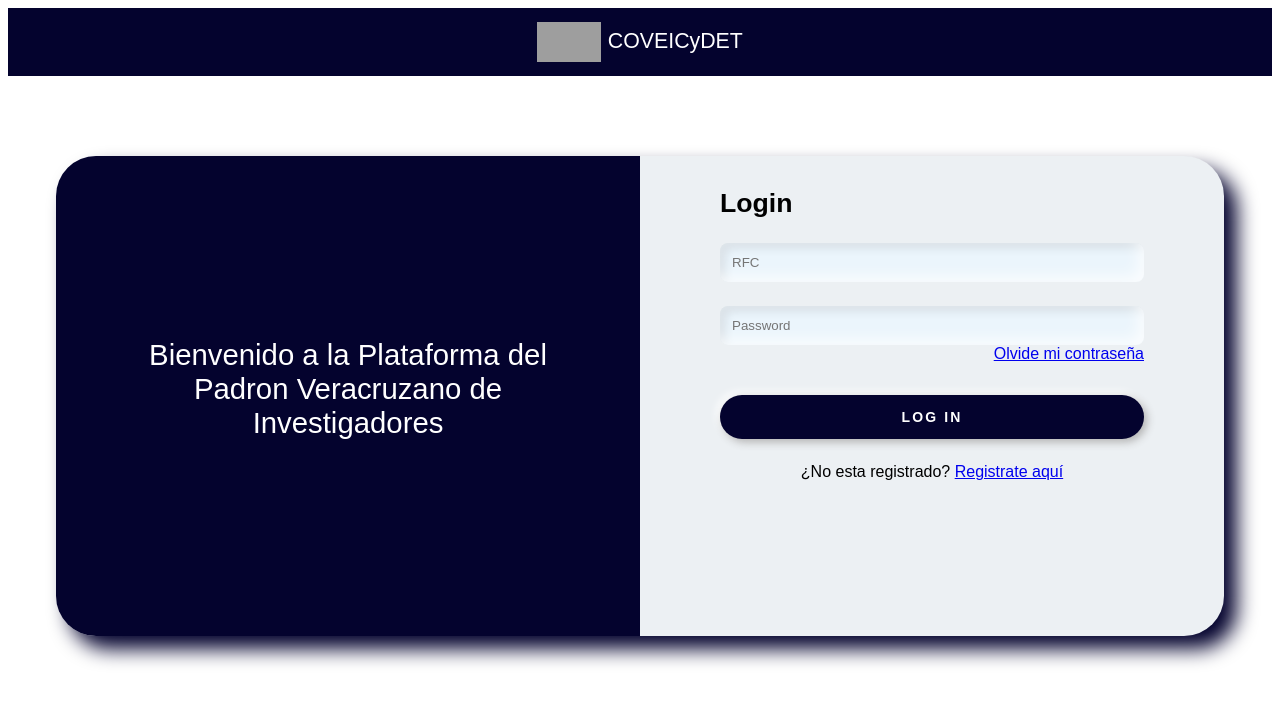
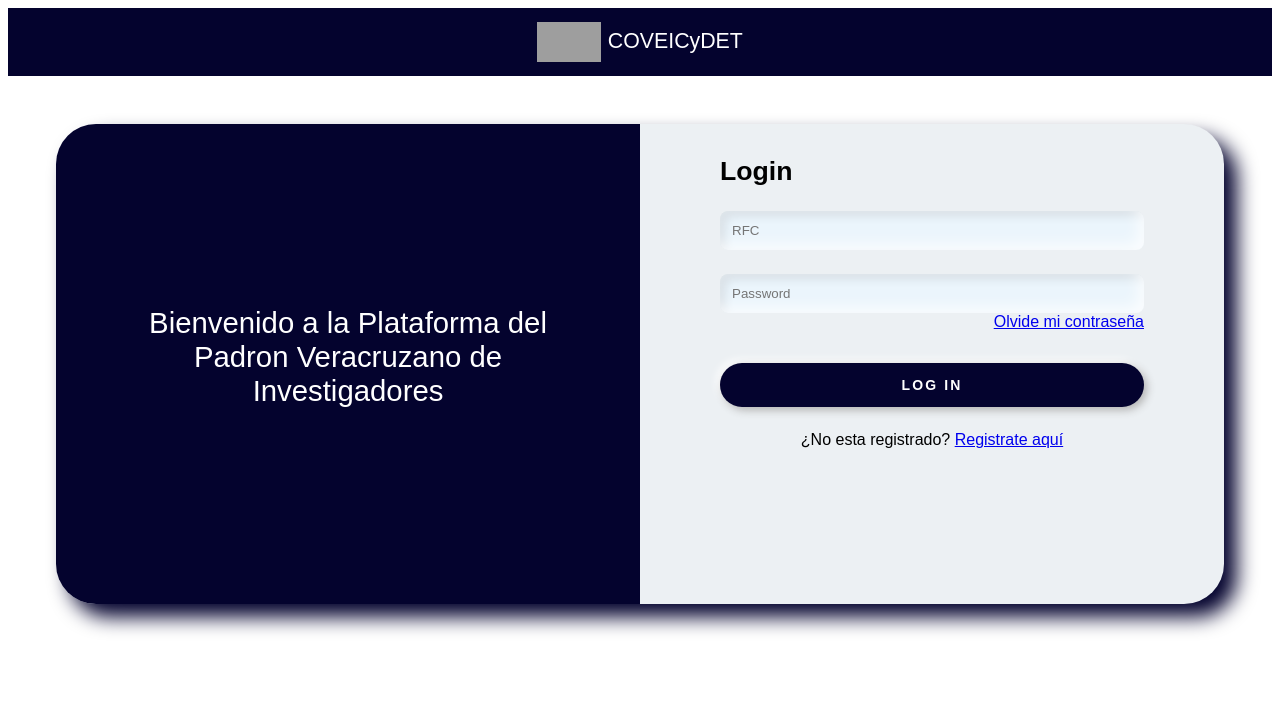
Before and after one commit to alonsohdzm25/app, an Angular app: page /login in a window 1280 px wide. Shown: the top 704 px of the page. Built offline with nearby package versions, Linux system fonts and the light colour scheme; grey boxes are pictures that could not be loaded; a web font is replaced by a local one.

Commit message:
Modificacion posicion div principal

```diff
--- a/src/styles.css
+++ b/src/styles.css
@@ -39,8 +39,7 @@ h1 {
   min-width: 300px;
   max-width: 100%;
   min-height: 60vh;
-  max-height: 60vh;
-  margin: 5rem 3rem;
+  margin: 3rem 3rem;
   background: rgba(255, 255, 255, 0.15);
   border-radius: 2.5rem;
   background-color: #ecf0f3;
```
